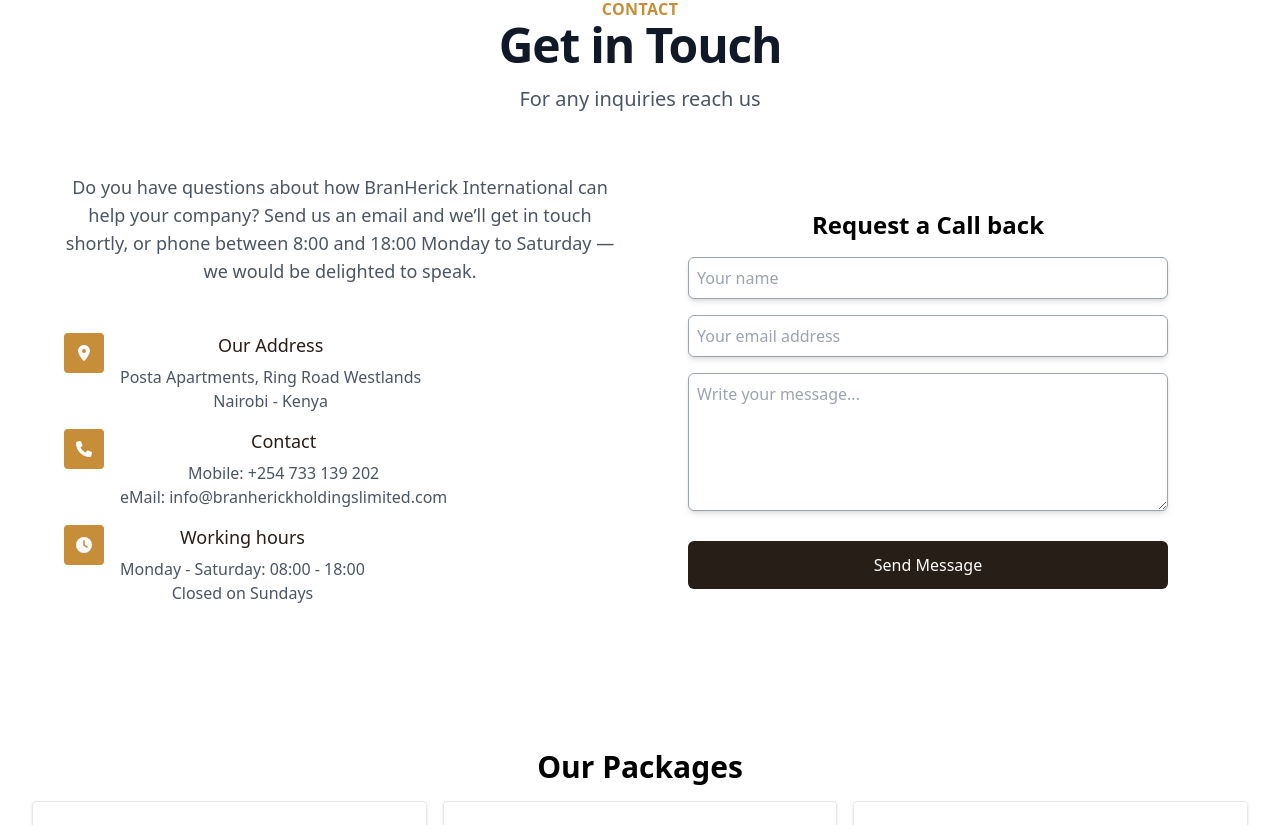
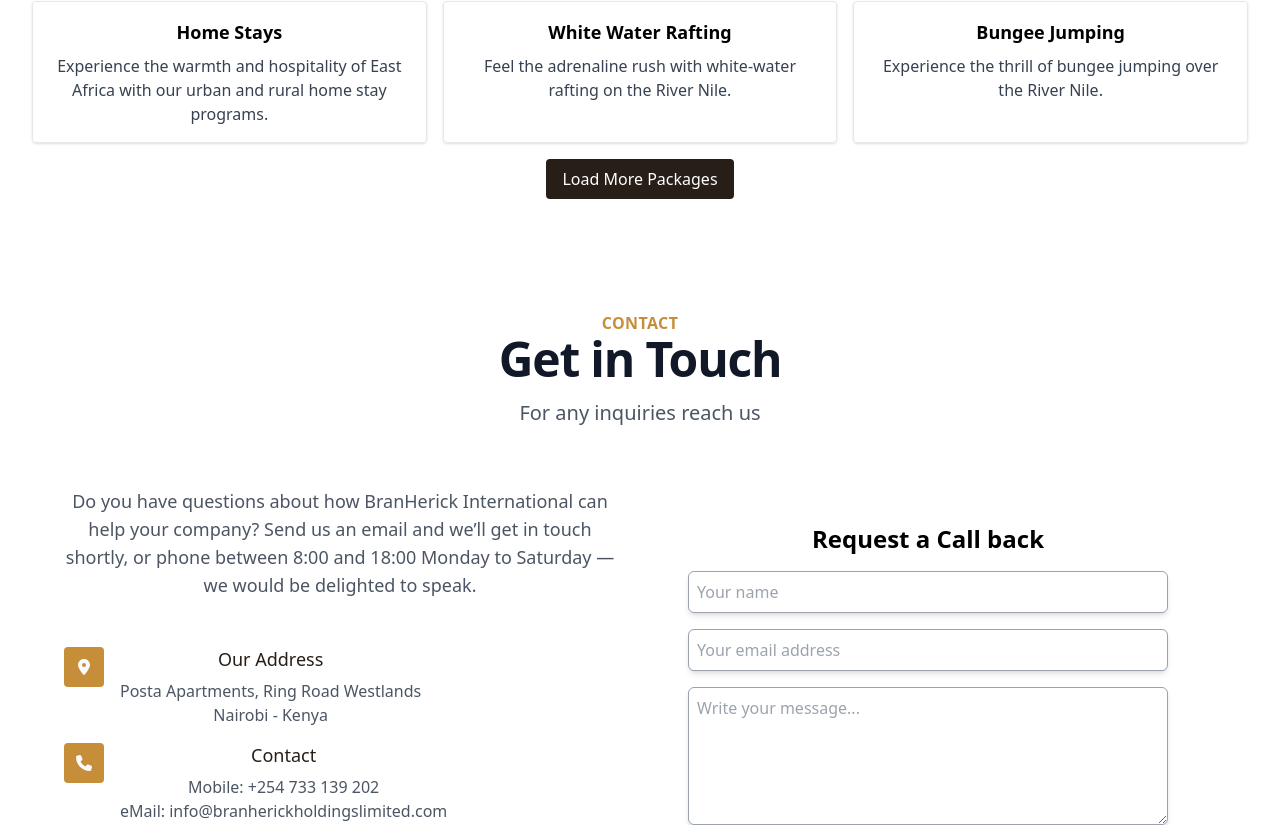
Before and after one commit to auma23/BranHerickHoldings, a React (Vite) app: page / in a window 1280 px wide. Shown: the part 1975-2800 px from the top of the page. Built offline with nearby package versions, Linux system fonts and the light colour scheme.

Commit message:
swap contact and packages file

```diff
--- a/src/App.jsx
+++ b/src/App.jsx
@@ -15,8 +15,8 @@ function App() {
       <Hero />
       <About />
       <Services />
+      <Packages />
       <Contact />
-      <Packages />
       <Footer />
     </>
 
```
